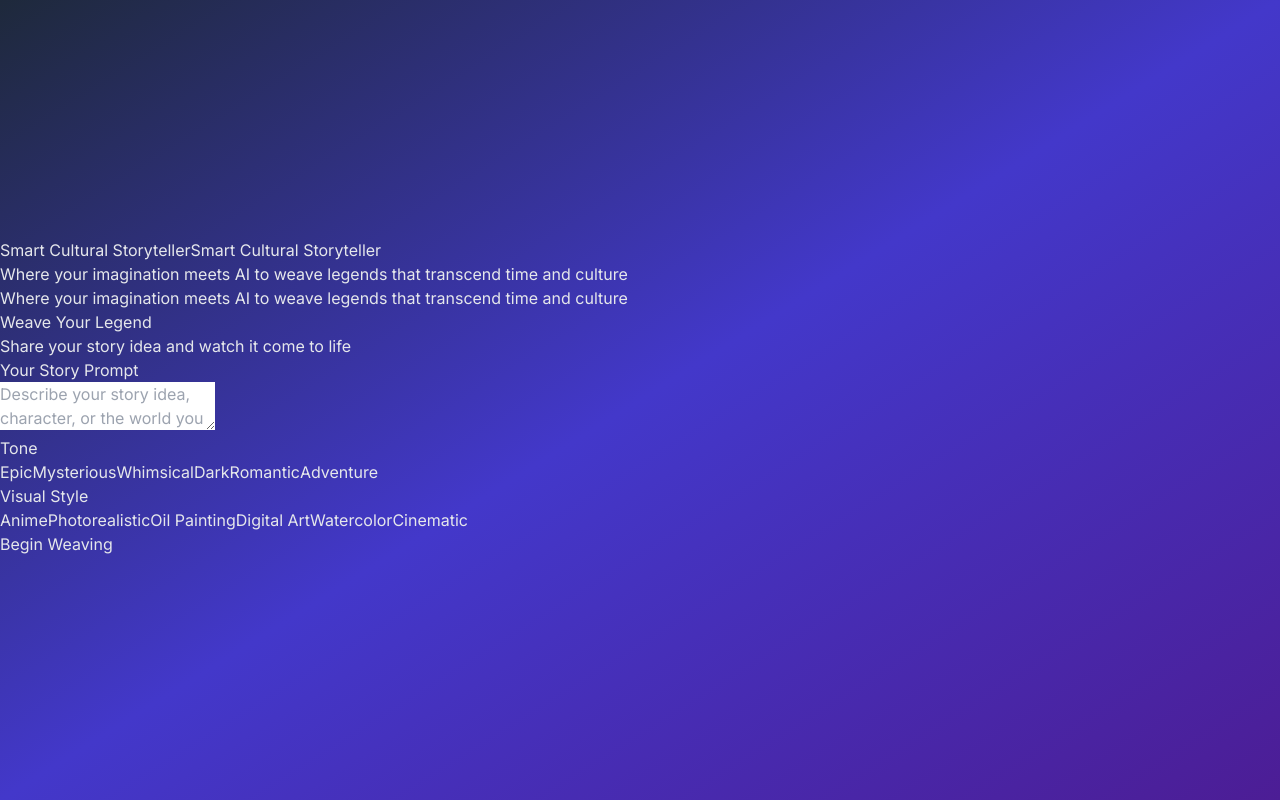
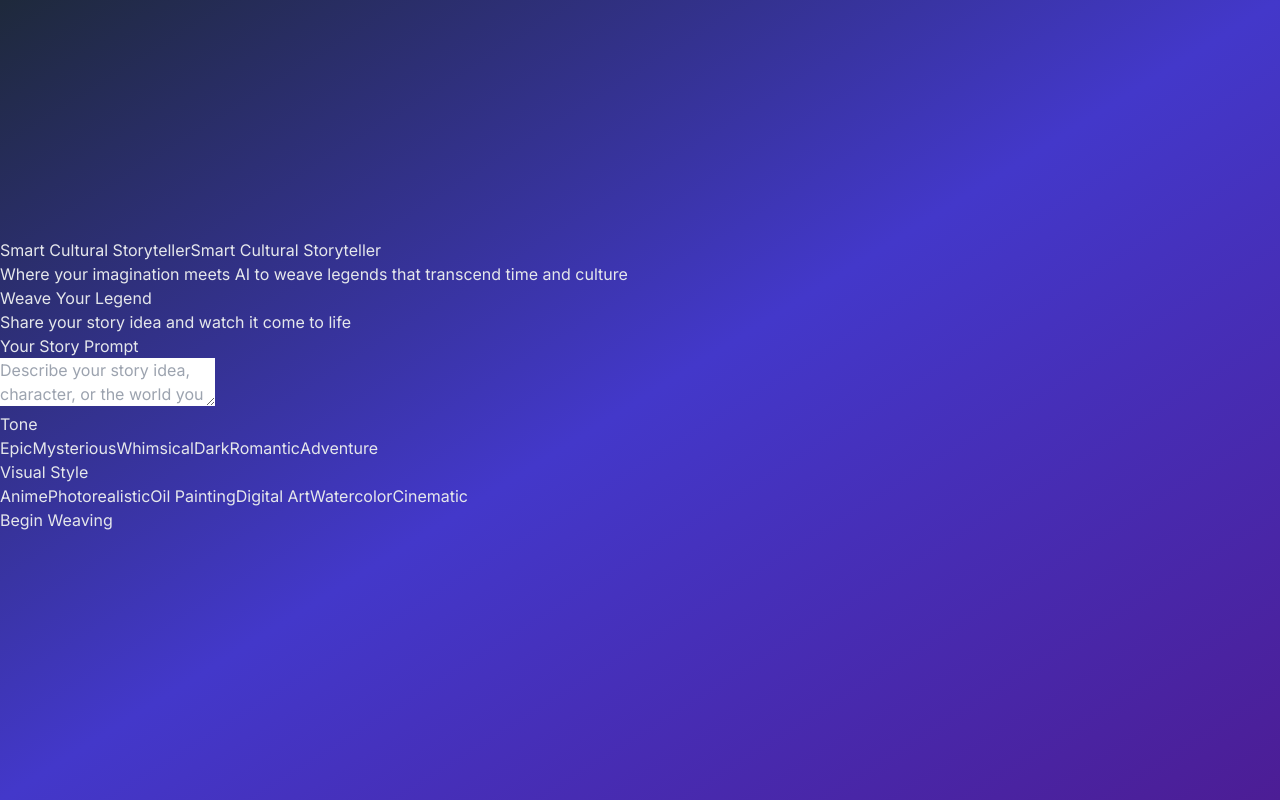
Before and after one commit to Harshitjoshi133/MangoDesk, a Next.js app in the folder frontend/: page / in a window 1280 px wide. Built offline with nearby package versions, Linux system fonts and the light colour scheme.

Commit message:
icon remove, scrollbar addition,enhanced gemini flash

```diff
--- a/frontend/src/app/page.tsx
+++ b/frontend/src/app/page.tsx
@@ -176,15 +176,6 @@ export default function Home() {
               transition={{ duration: 2, delay: 0.5 }}
             />
           </motion.div>
-
-          <motion.p
-            className="text-xl md:text-2xl text-slate-300 max-w-4xl mx-auto leading-relaxed"
-            initial={{ opacity: 0 }}
-            animate={{ opacity: 1 }}
-            transition={{ duration: 0.8, delay: 0.5 }}
-          >
-            Where your imagination meets AI to weave legends that transcend time and culture
-          </motion.p>
         </motion.div>
 
         {/* Step-based Content */}
--- a/frontend/src/app/story/[storyId]/page.tsx
+++ b/frontend/src/app/story/[storyId]/page.tsx
@@ -242,12 +242,6 @@ export default function StoryPage({ params }: StoryPageProps) {
               <span>{modalityInfo.title}</span>
             </span>
           </div>
-
-          <div className="flex items-center space-x-4">
-            <span className="text-cyan-300 text-sm">🎵</span>
-            <span className="text-magenta-300 text-sm">🎨</span>
-            <span className="text-violet-300 text-sm">⚙️</span>
-          </div>
         </motion.div>
 
         {/* Main Content Area */}
--- a/frontend/src/components/viewport/NarrativeText.tsx
+++ b/frontend/src/components/viewport/NarrativeText.tsx
@@ -15,7 +15,7 @@ export default function NarrativeText({ text, isTyping = false }: NarrativeTextP
       animate={{ opacity: 1, y: 0 }}
       transition={{ duration: 0.6 }}
     >
-      <div className="text-white text-lg leading-relaxed overflow-y-auto max-h-96 scrollbar-thin scrollbar-thumb-slate-600 scrollbar-track-slate-800 pr-2">
+      <div className="text-white text-lg leading-relaxed overflow-y-auto max-h-[70vh] scrollbar-thin scrollbar-thumb-slate-600 scrollbar-track-slate-800 pr-2">
         {isTyping ? (
           <motion.span
             className="inline-block"
```
